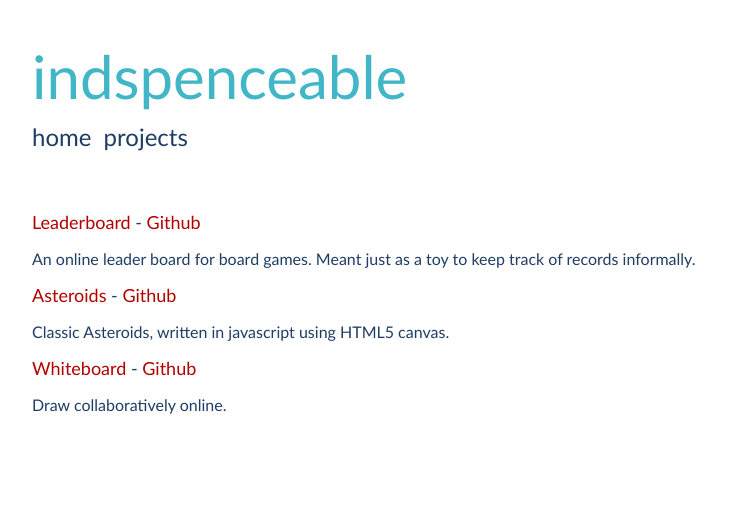
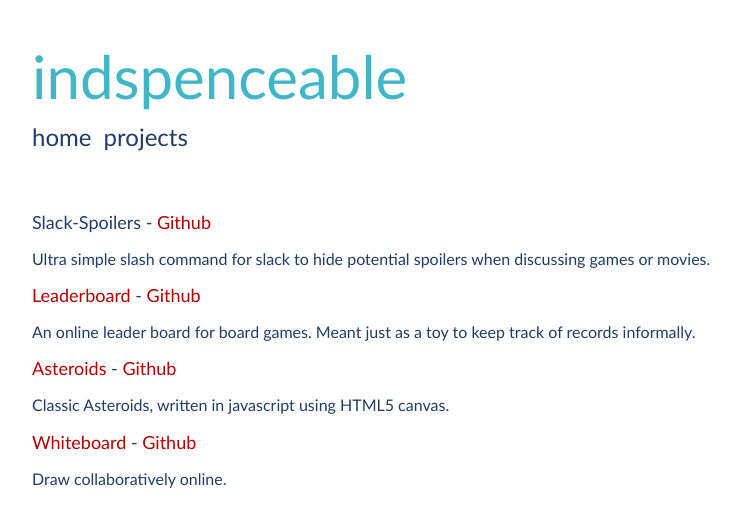
Before and after one commit to indspenceable/indspenceable.github.com, a Jekyll site: the page built from projects.md, in a window 1280 px wide. Shown: the top 527 px of the page, without its empty margins (148-889 px from the left). Built offline with Jekyll 4.4.1, drawn with Linux system fonts in a browser that asks for light colours; some web fonts are replaced.

Commit message:
adds Slack-spoilers to the project list

```diff
--- a/projects.md
+++ b/projects.md
@@ -2,6 +2,11 @@
 layout: default
 title: Projects
 ---
+
+
+#### Slack-Spoilers - [Github](https://github.com/indspenceable/slack-spoilers)
+
+Ultra simple slash command for slack to hide potential spoilers when discussing games or movies.
 
 #### [Leaderboard](http://leaderboard.indspenceable.com) - [Github](https://github.com/indspenceable/leaderboard)
 
```
